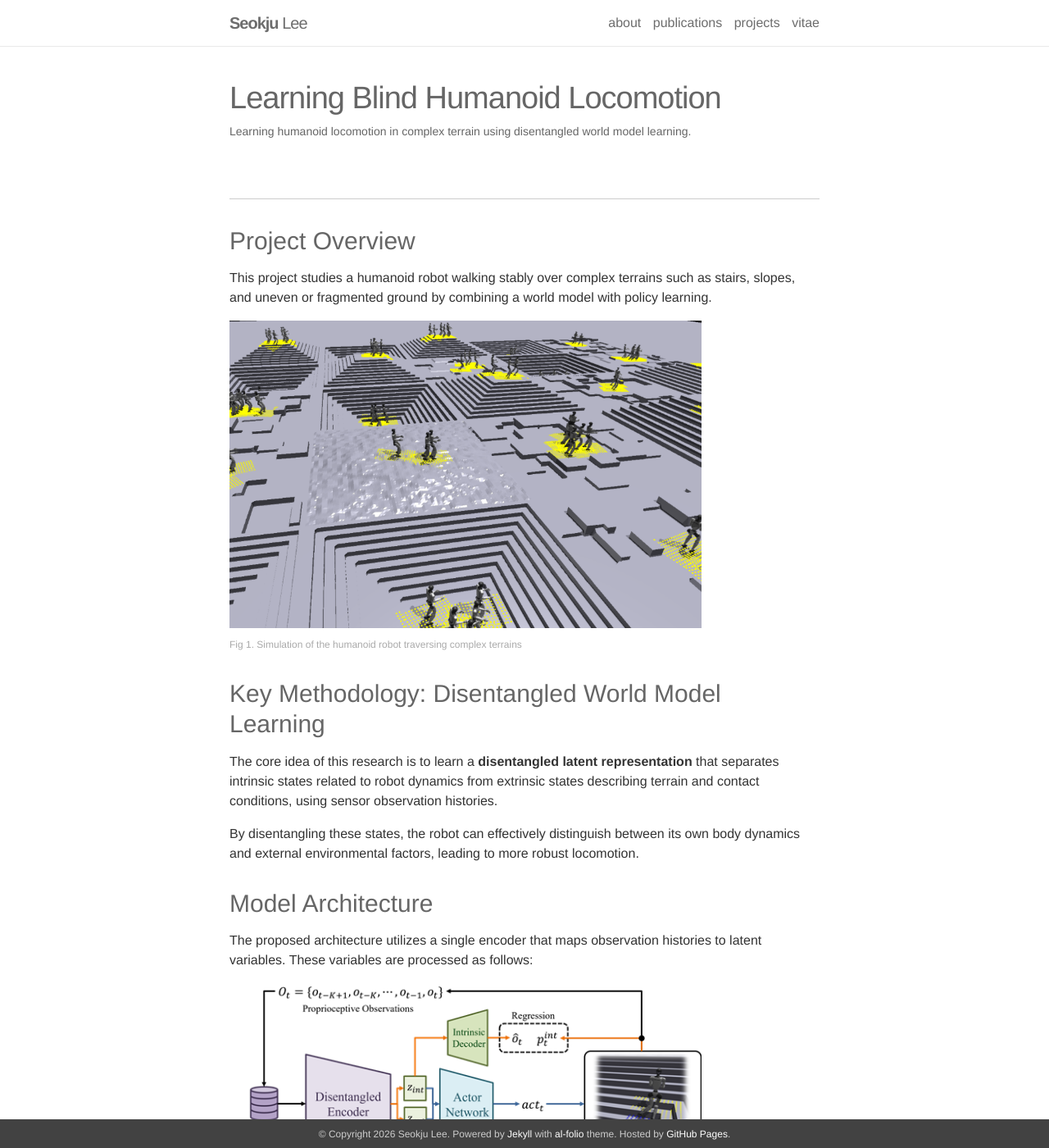
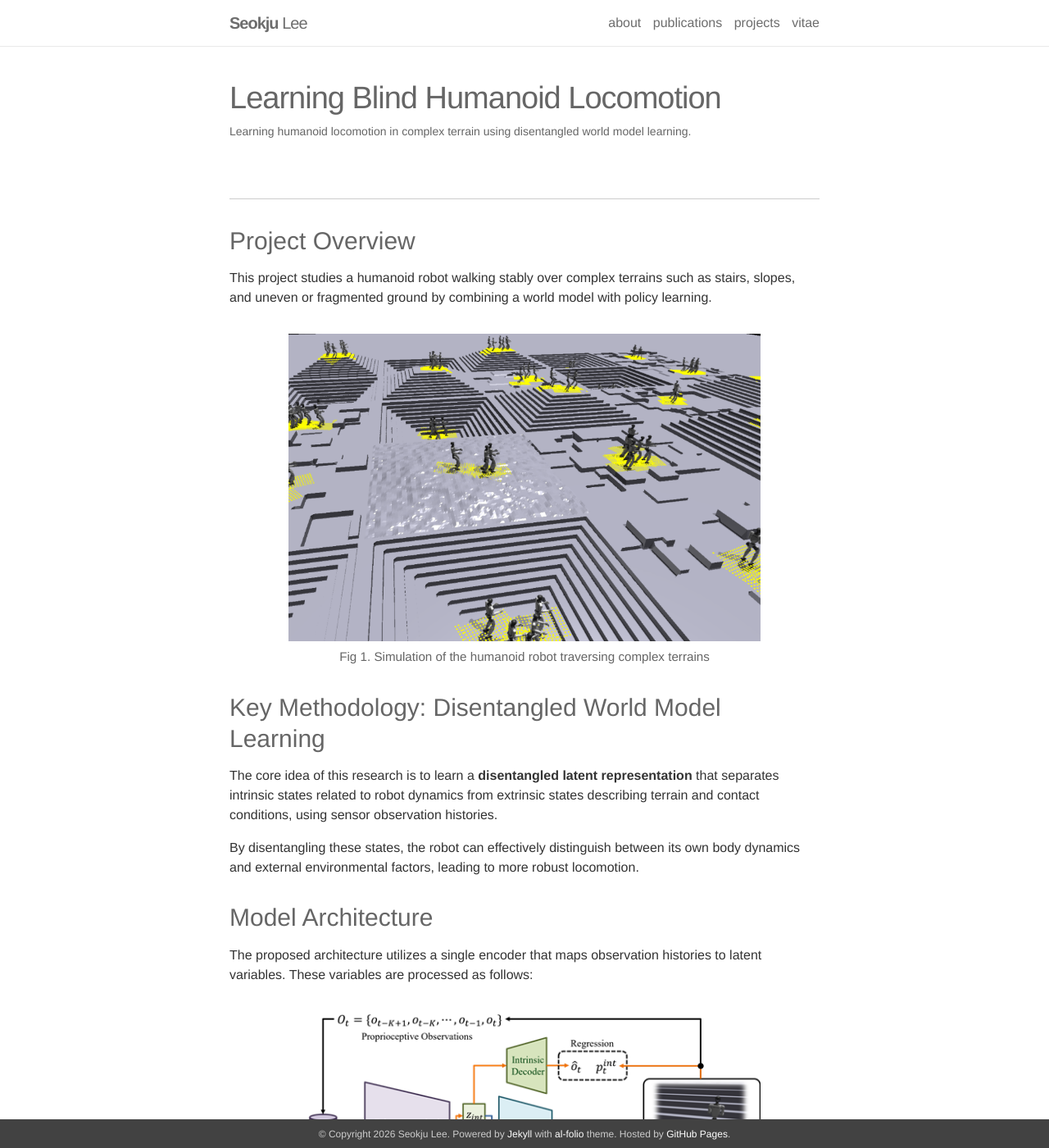
Before and after one commit to seokju-lee/seokju-lee.github.io, a Jekyll site: the page built from _projects/humanoid_1.markdown, in a window 1280 px wide and 1400 px high. Shown: the whole window at 82% size. Built offline with Jekyll 4.4.1, drawn with Linux system fonts in a browser that asks for light colours; nearby versions of some CDN libraries.

Commit message:
update projects

```diff
--- a/_projects/f1tenth.markdown
+++ b/_projects/f1tenth.markdown
@@ -28,11 +28,11 @@
 <div style="display: flex; justify-content: space-between;">
     <div style="width: 48%;">
         <p><strong>Wall Following Demo</strong></p>
-        <iframe width="100%" height="315" src="https://www.youtube.com/embed/PHuN5zQXp-U" title="Wall Following Demo" frameborder="0" allow="accelerometer; autoplay; clipboard-write; encrypted-media; gyroscope; picture-in-picture" allowfullscreen></iframe>
+        <iframe width="100%" height="560" src="https://www.youtube.com/embed/PHuN5zQXp-U" title="Wall Following Demo" frameborder="0" allow="accelerometer; autoplay; clipboard-write; encrypted-media; gyroscope; picture-in-picture" allowfullscreen style="aspect-ratio: 9 / 16;"></iframe>
     </div>
     <div style="width: 48%;">
         <p><strong>Gap Following Demo</strong></p>
-        <iframe width="100%" height="315" src="https://www.youtube.com/embed/x7D6f7-DHt0" title="Gap Following Demo" frameborder="0" allow="accelerometer; autoplay; clipboard-write; encrypted-media; gyroscope; picture-in-picture" allowfullscreen></iframe>
+        <iframe width="100%" height="560" src="https://www.youtube.com/embed/x7D6f7-DHt0" title="Gap Following Demo" frameborder="0" allow="accelerometer; autoplay; clipboard-write; encrypted-media; gyroscope; picture-in-picture" allowfullscreen style="aspect-ratio: 9 / 16;"></iframe>
     </div>
 </div>
 
--- a/_sass/_projects.scss
+++ b/_sass/_projects.scss
@@ -359,3 +359,33 @@
     flex: 0 0 260px;
   }
 }
+
+// Restoring project media size (Desktop & Mobile)
+.project-figure {
+  width: 100%;
+  margin: 2rem auto; // Center alignment
+  display: block;
+  text-align: center; // Center text (including captions)
+
+  iframe,
+  video,
+  img {
+    width: 100%;
+    height: auto;
+    display: block;
+    margin: 0 auto; // Center images/videos if they somehow aren't full width
+  }
+
+  iframe,
+  video {
+    aspect-ratio: 16 / 9;
+  }
+
+  .caption {
+    display: block;
+    margin-top: 0.5rem;
+    font-size: 0.95em;
+    color: #666;
+    font-weight: normal;
+  }
+}
```
